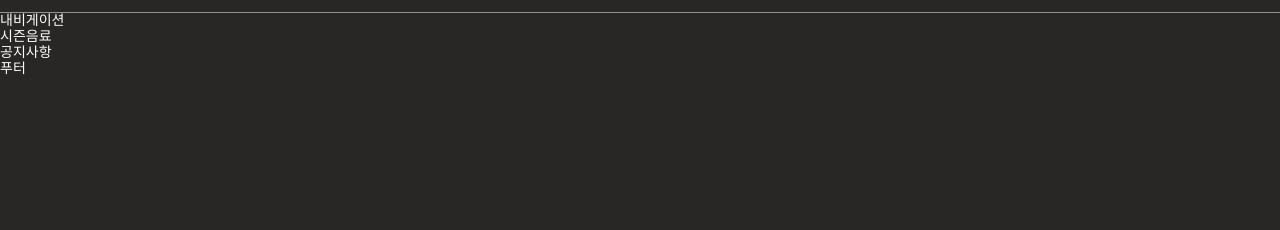
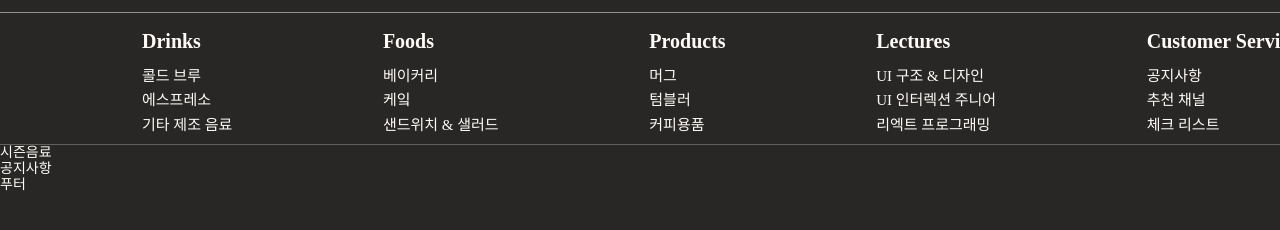
Before and after one commit to mepysto/cafew2020, a website built with Parcel: page src/index.html in a window 1280 px wide. Shown: the part 68-298 px from the top of the page. Built offline with nearby package versions, Linux system fonts and the light colour scheme; a web font is replaced by a local one.

Commit message:
네비게이션 마크업 및 디자인 완성

```diff
--- a/src/index.html
+++ b/src/index.html
@@ -65,7 +65,51 @@
          </div>
          <div class="layout-full navigation-container">
             <div class="layout-width">
-              <nav class="navigation">내비게이션</nav>
+              <nav class="navigation">
+                <h2 class="a11y-hidden">메인 메뉴</h2>
+                <ul class="navigation__menu-list">
+                  <li class="navigation__menu-item">
+                    <a href="#">Drinks</a>
+                    <ul class="navigation__sub-menu-list">
+                      <li><a href="#">콜드 브루</a></li>
+                      <li><a href="#">에스프레소</a></li>
+                      <li><a href="#">기타 제조 음료</a></li>
+                    </ul>
+                  </li>
+                  <li class="navigation__menu-item">
+                    <a href="#">Foods</a>
+                    <ul class="navigation__sub-menu-list">
+                      <li><a href="#">베이커리</a></li>
+                      <li><a href="#">케잌</a></li>
+                      <li><a href="#">샌드위치 & 샐러드</a></li>
+                    </ul>
+                  </li>
+                  <li class="navigation__menu-item">
+                    <a href="#">Products</a>
+                    <ul class="navigation__sub-menu-list">
+                      <li><a href="#">머그</a></li>
+                      <li><a href="#">텀블러</a></li>
+                      <li><a href="#">커피용품</a></li>
+                    </ul>
+                  </li>
+                  <li class="navigation__menu-item">
+                    <a href="#">Lectures</a>
+                    <ul class="navigation__sub-menu-list">
+                      <li><a href="#">UI 구조 & 디자인</a></li>
+                      <li><a href="#">UI  인터렉션 주니어</a></li>
+                      <li><a href="#">리엑트 프로그래밍</a></li>
+                    </ul>
+                  </li>
+                  <li class="navigation__menu-item">
+                    <a href="#">Customer Service</a>
+                    <ul class="navigation__sub-menu-list">
+                      <li><a href="#">공지사항</a></li>
+                      <li><a href="#">추천 채널</a></li>
+                      <li><a href="#">체크 리스트</a></li>
+                    </ul>
+                  </li>
+                </ul>
+              </nav>
             </div>
         </div>
         <div class="layout-full main-container">
--- a/src/sass/_layout.scss
+++ b/src/sass/_layout.scss
@@ -8,7 +8,6 @@
   //  bem 패턴으로 작성. 가로사이즈가 100%이므로 레이아웃 하나가 차지하면서 column 정렬처럼 동작
   &-full{
     width: 100%;
-
   }
   //  width 값은 1440px로 설정되어 화면 가운데 배치를 위한 컨테이너
   &-width{
--- /dev/null
+++ b/src/sass/_navigation.scss
@@ -0,0 +1,58 @@
+@import "./mixin";
+
+//네비게이션 컨테이너
+.navigation-container{
+  //background-color: darkblue;
+  //border:10px solid currentColor; // currentColor를 활용하면 보더와 헤더의 텍스트 컬러를 동시에 바꿀 수 있으므로 유지보수가 편함
+  border-bottom: 1px solid $navigation-border-color;
+}
+
+//메인 네비게이션
+
+.navigation{
+
+  &__menu-list{
+    font-size: 1.5rem;
+    @include flexbox();
+    width: 1156px;
+    margin: 10px auto; // 가운데 정렬
+    @include flexbox($ma:space-between);
+  }
+  li{
+    margin-top: 7px;
+  }
+  &__menu-item{
+    > a{ //자식선택자 표시 후 적용
+      font-size: 2rem;
+      font-weight: 700;
+      display: block;
+      margin-bottom: 15px;
+    }
+  }
+//float 방식
+  /*
+  &__menu-list{
+    @include flexbox();
+    width:1156px;
+    margin: 0 auto; // 가운데 정렬
+      &::after{
+        content: "";
+        display: block;
+        clear: both;
+      }
+  }
+  &__menu-item{
+    float: left;
+    width: 180px;
+    margin-right: 64px;
+    &:last-child{
+      margin-right: 0;
+    }
+    > a{ //자식선택자 표시 후 적용
+      font-size: 2rem;
+      font-weight: 700;
+    }
+
+  }
+  */
+}
--- a/src/sass/_variable.scss
+++ b/src/sass/_variable.scss
@@ -14,4 +14,5 @@ $primary-color4: rgba(182, 140, 112, 0.08);
 $primary-border-color: rgba(255, 252, 249, 0.5);
 $season-border-color: rgba(163, 155, 86, 0.5);
 $header-border-color: rgba(#FFFCF9, 0.5);
+$navigation-border-color: rgba(#999999, 0.5);
 $text-normal: 1.6rem;
--- a/src/sass/style.scss
+++ b/src/sass/style.scss
@@ -4,3 +4,4 @@
 @import "./default";
 @import "./layout";
 @import "./header";
+@import "./navigation"
```
